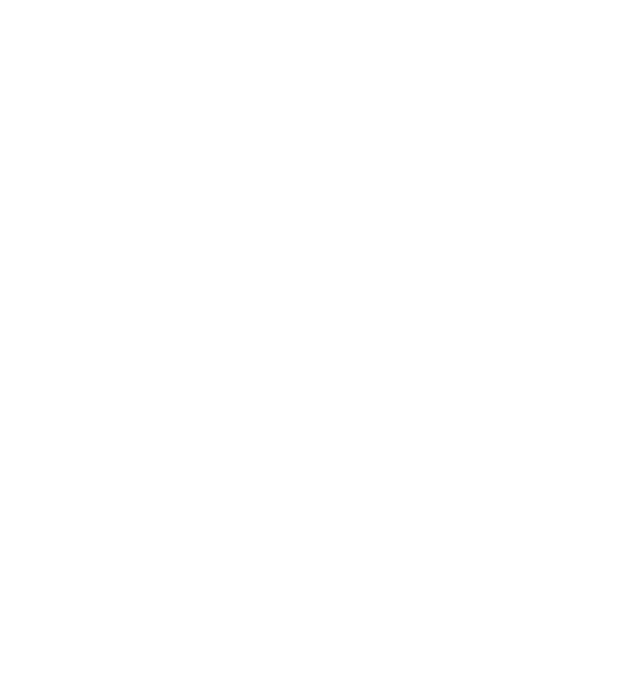
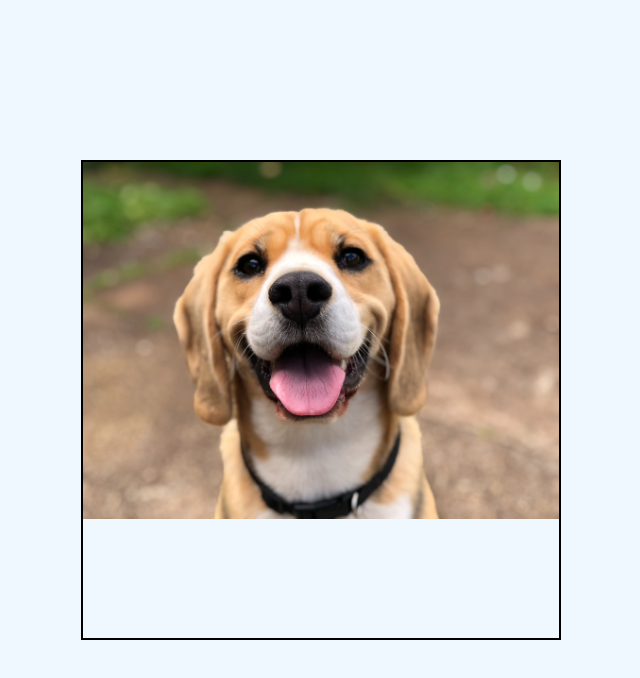
Before and after one commit to Denver-Meadows/Dog-Photos, a website built with Parcel: page index.html in a window 1280 px wide. Shown: the whole page, without its empty margins (319-959 px from the left). Built offline with nearby package versions, Linux system fonts and the light colour scheme.

Commit message:
Default img added

```diff
--- a/index.html
+++ b/index.html
@@ -9,6 +9,12 @@
 </head>
 <body>
 
+  <container class="dog__main-container">
+    <div class="dog__photo">
+      <img src="imgs/marliese-streefland-2l0CWTpcChI-unsplash.jpg" alt="Photo of Dog" class="dog__image">
+    </div>
+  </container>
+
   <script src="script.js"></script>
 </body>
 </html>
--- a/style.css
+++ b/style.css
@@ -0,0 +1,33 @@
+* {
+  margin: 0;
+  padding: 0;
+  box-sizing: border-box;
+}
+
+body {
+  font-family: Cambria, Cochin, Georgia, Times, 'Times New Roman', serif;
+  background-color: aliceblue;
+}
+
+.dog__main-container {
+  display: flex;
+  justify-content: center;
+  align-items: center;
+  height: 100vh;
+}
+
+.dog__photo {
+  border: solid 2px black;
+  height: 30rem;
+  width: 30rem;
+  background-size: cover;
+}
+
+.dog__image {
+  object-fit: cover;
+  background-position: center;
+  background-size: cover;
+  background-repeat: no-repeat;
+  max-width: 100%;
+  max-height: 100%;
+}
```
Also changed, not shown: imgs/marliese-streefland-2l0CWTpcChI-unsplash.jpg (added).
